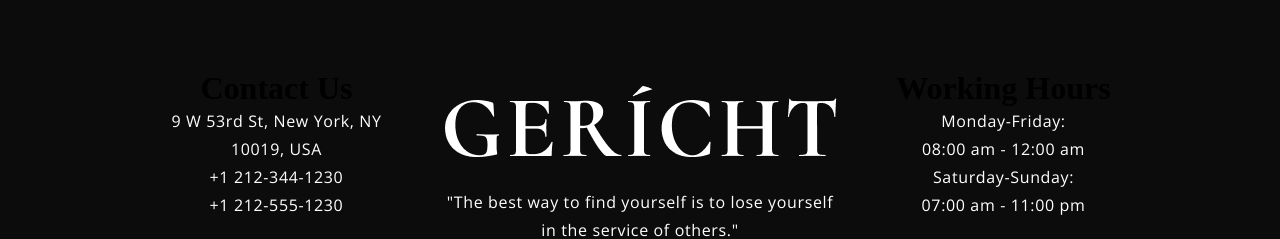
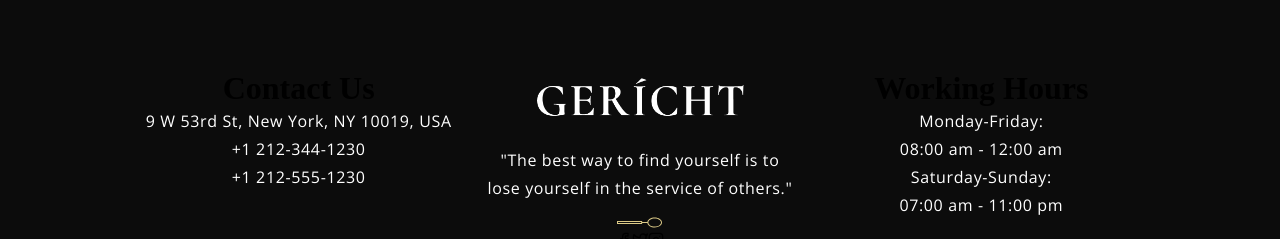
Before and after one commit to TriMPham98/fine-dining-restaurant-landing-page, a React (Create React App) app: page / in a window 1280 px wide. Shown: the part 7063-7302 px from the top of the page. Built offline with nearby package versions, Linux system fonts and the light colour scheme; a web font is replaced by a local one.

Commit message:
Change margin of footer links

```diff
--- a/src/container/Footer/Footer.css
+++ b/src/container/Footer/Footer.css
@@ -29,3 +29,8 @@
   margin: 1rem;
   text-align: center;
 }
+
+.app__footer-links_logo img:first-child {
+  width: 210px;
+  margin-bottom: 0.75rem;
+}
```
